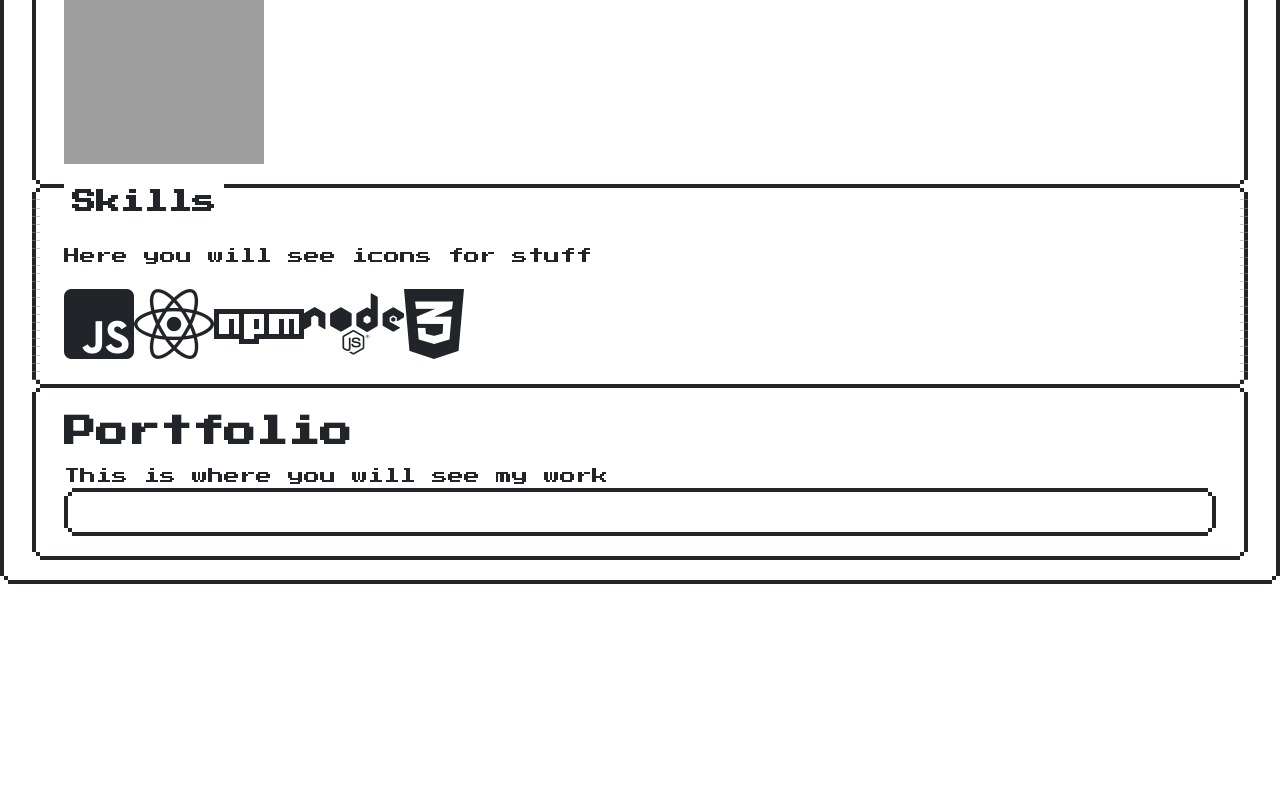
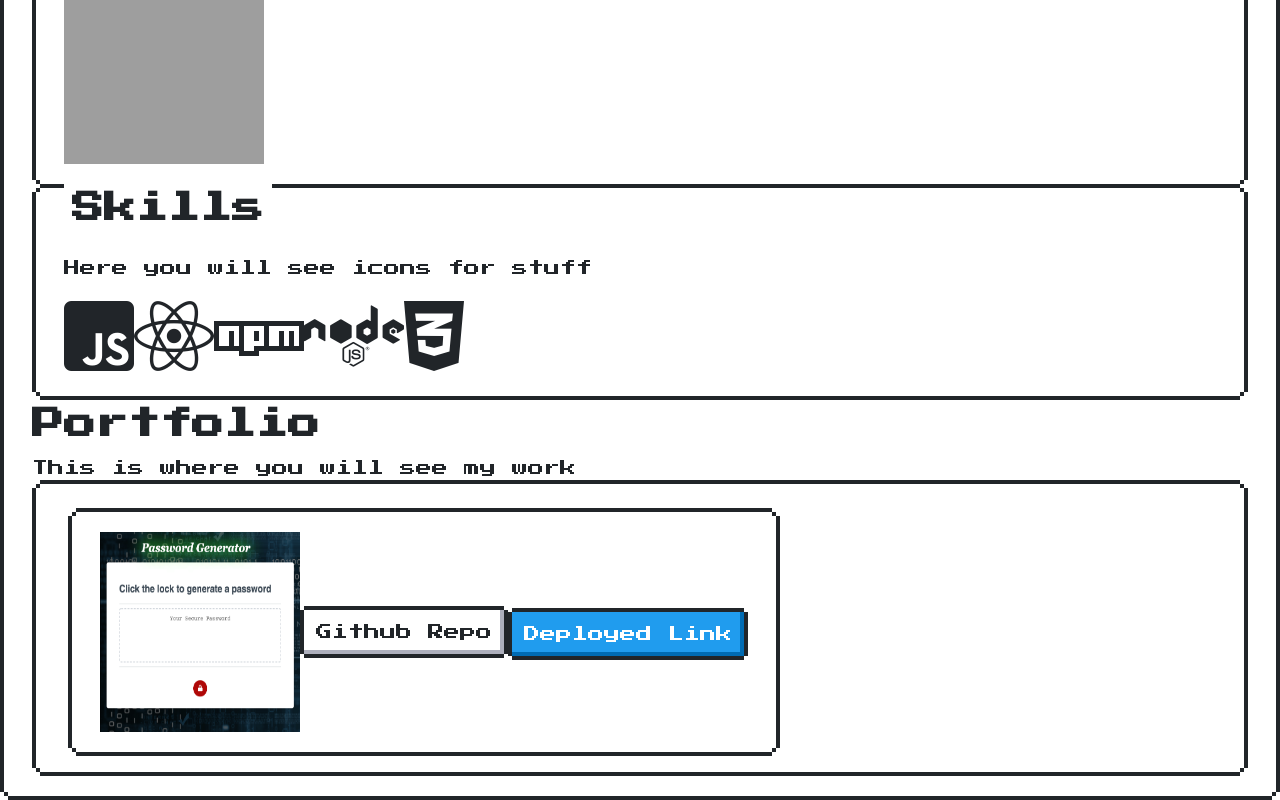
Before and after one commit to AndreDiop/My-Portfolio, a React (Create React App) app: page / in a window 1280 px wide. Shown: the part 656-1456 px from the top of the page. Before the commit the page ends 1240 px from the top, so only its background shows below. Built offline with nearby package versions, Linux system fonts and the light colour scheme; grey boxes are pictures that could not be loaded.

Commit message:
Created Portfolio section

```diff
--- a/src/App.js
+++ b/src/App.js
@@ -2,6 +2,7 @@ import React from "react";
 import About from "./containers/About";
 import Portfolio from "./containers/Portfolio";
 import Contact from "./containers/Contact";
+import Password from "./assets/passgen.png";
 
 function App() {
   return (
@@ -65,7 +66,7 @@ function App() {
 
         <div className="nes-container with-title is-rounded">
           <p className="title">
-            <h2>Skills</h2>
+            <h1>Skills</h1>
           </p>
           <p>Here you will see icons for stuff</p>
 
@@ -76,10 +77,25 @@ function App() {
           <i className="fab fa-css3-alt fa-5x"></i>
           <i className="fab fa-html5-alt fa-5x"></i>
         </div>
-        <div className="nes-container with-title is-rounded">
-          <Portfolio />
-        <div className="nes-container with-title is-rounded">
-        </div>
+        <Portfolio />
+        <div className="nes-container is-rounded">
+          <p className="nes-balloon nes-pointer">
+            <img src={Password} width="200" height="200" />
+
+            <a
+              className="nes-btn"
+              href="https://github.com/AndreDiop/Password-Generator"
+            >
+              Github Repo
+            </a>
+
+            <a
+              className="nes-btn is-primary"
+              href="https://andrediop.github.io/Password-Generator/"
+            >
+              Deployed Link
+            </a>
+          </p>
         </div>
       </div>
     </>
```
